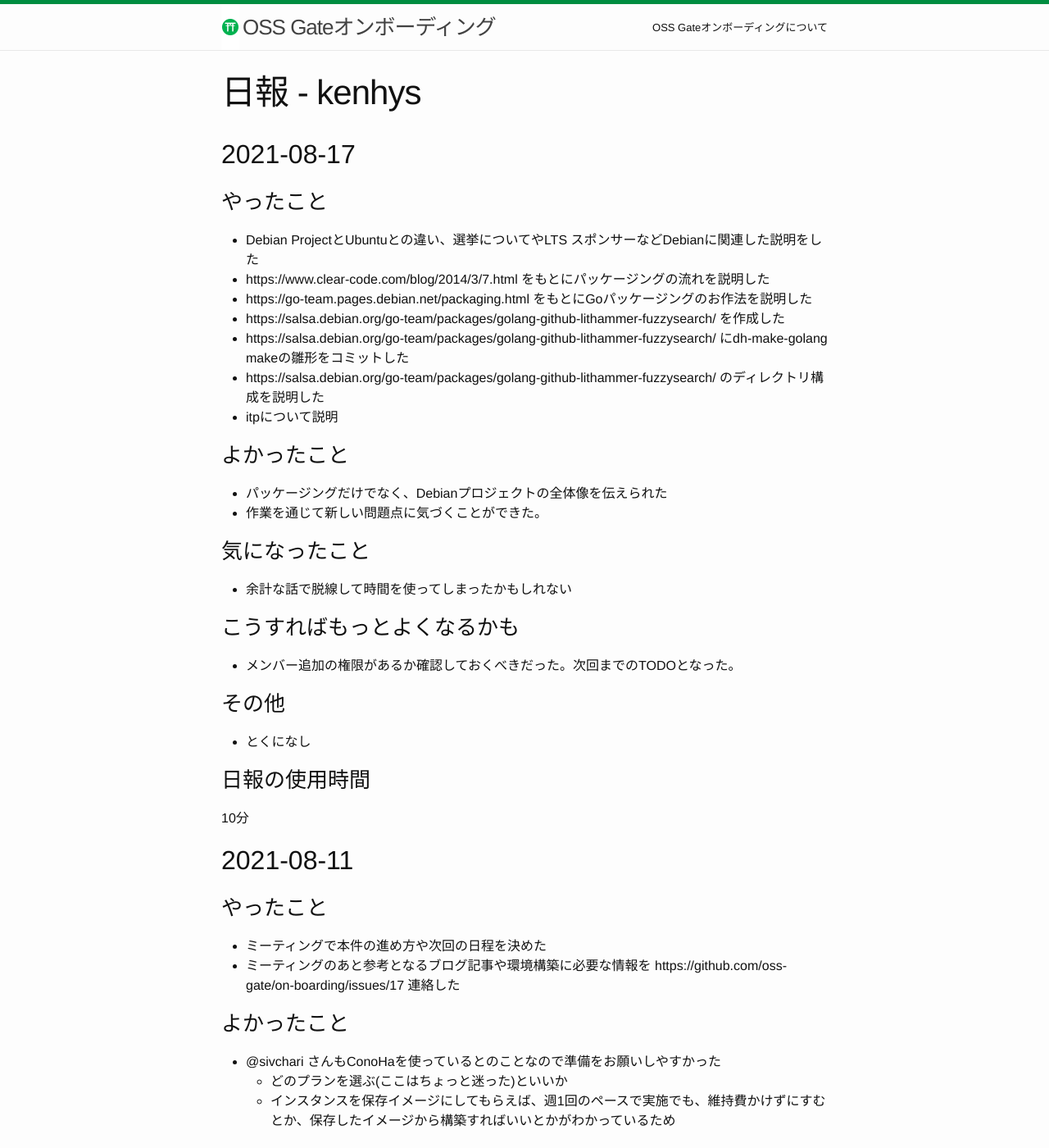
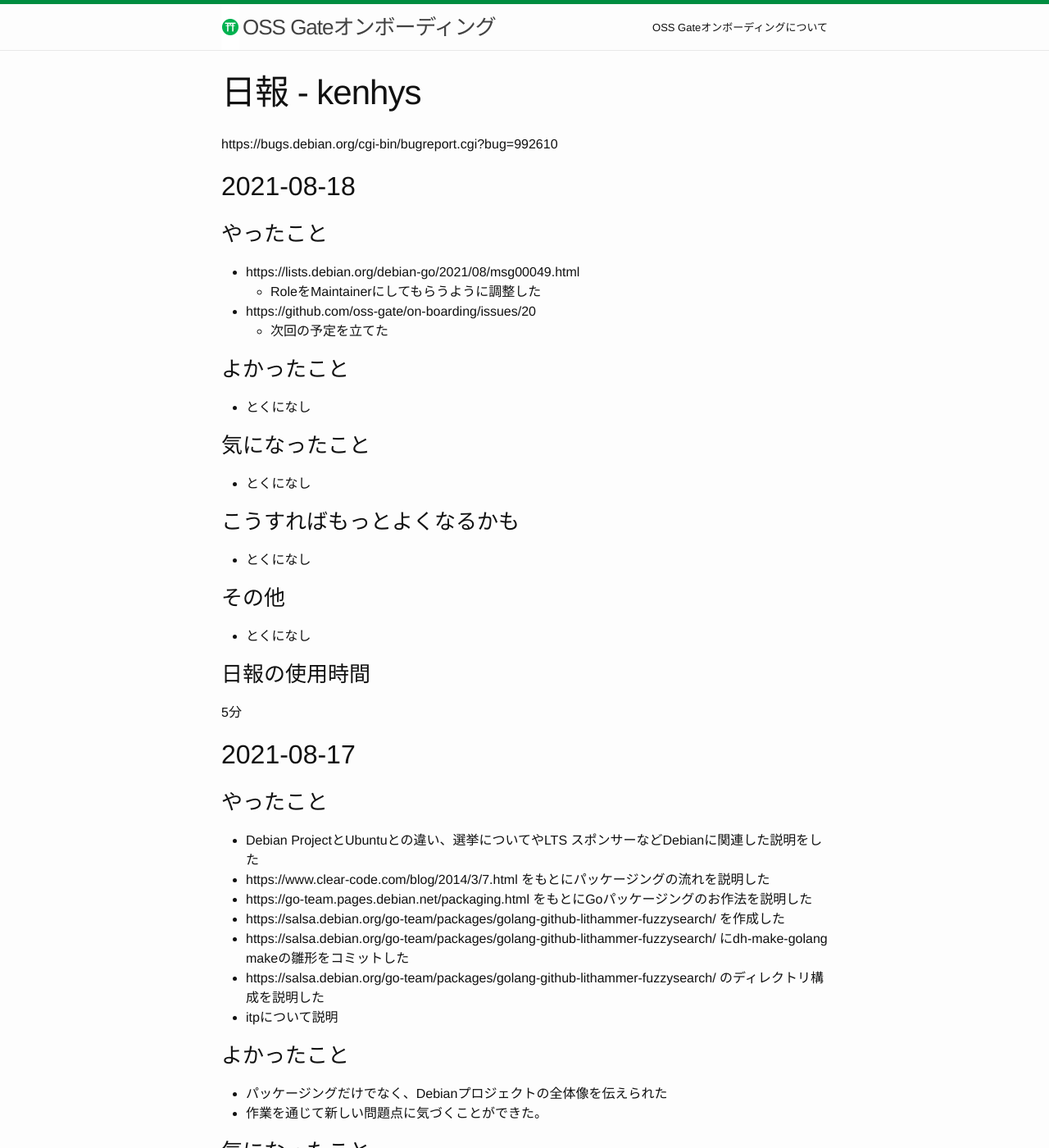
Before and after one commit to oss-gate/on-boarding, a Jekyll site: the page built from proposals/2021-08/kenhys-maintain-debian-packages/daily-report-kenhys.md, in a window 1280 px wide and 1400 px high. Shown: the whole window at 82% size. Built offline with Jekyll 4.4.1, drawn with Linux system fonts in a browser that asks for light colours; Markdown is read by kramdown in place of the engine named in the settings; comment, search, counter and statistics services are not loaded.

Commit message:
2021-08: Add 8/18 activity

```diff
--- a/proposals/2021-08/kenhys-maintain-debian-packages/daily-report-kenhys.md
+++ b/proposals/2021-08/kenhys-maintain-debian-packages/daily-report-kenhys.md
@@ -6,6 +6,37 @@ title: 日報 - kenhys
 <!-- ↑の${ID}は自分のGitHubのIDに置き換える。例：日報 - kenhys -->
 
 <!-- 新しい日付を上に書く。つまり、追記するときは上に追記する。 -->
+
+https://bugs.debian.org/cgi-bin/bugreport.cgi?bug=992610
+
+## 2021-08-18
+
+### やったこと
+
+* https://lists.debian.org/debian-go/2021/08/msg00049.html
+  * RoleをMaintainerにしてもらうように調整した
+* https://github.com/oss-gate/on-boarding/issues/20
+  * 次回の予定を立てた
+
+### よかったこと
+
+  * とくになし
+
+### 気になったこと
+
+  * とくになし
+
+### こうすればもっとよくなるかも
+
+  * とくになし
+
+### その他
+
+  * とくになし
+
+### 日報の使用時間
+
+5分
 
 ## 2021-08-17
 
```
